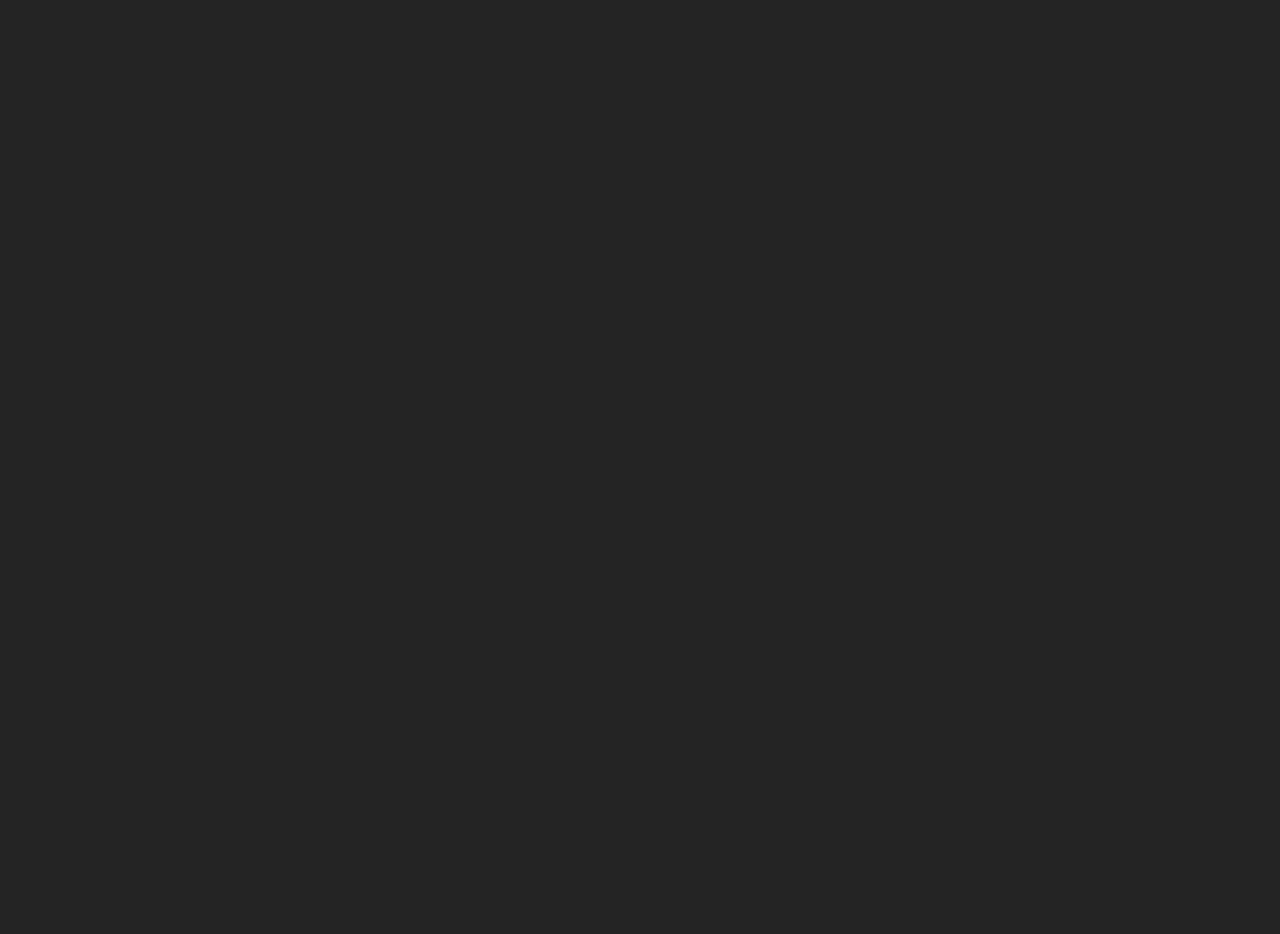
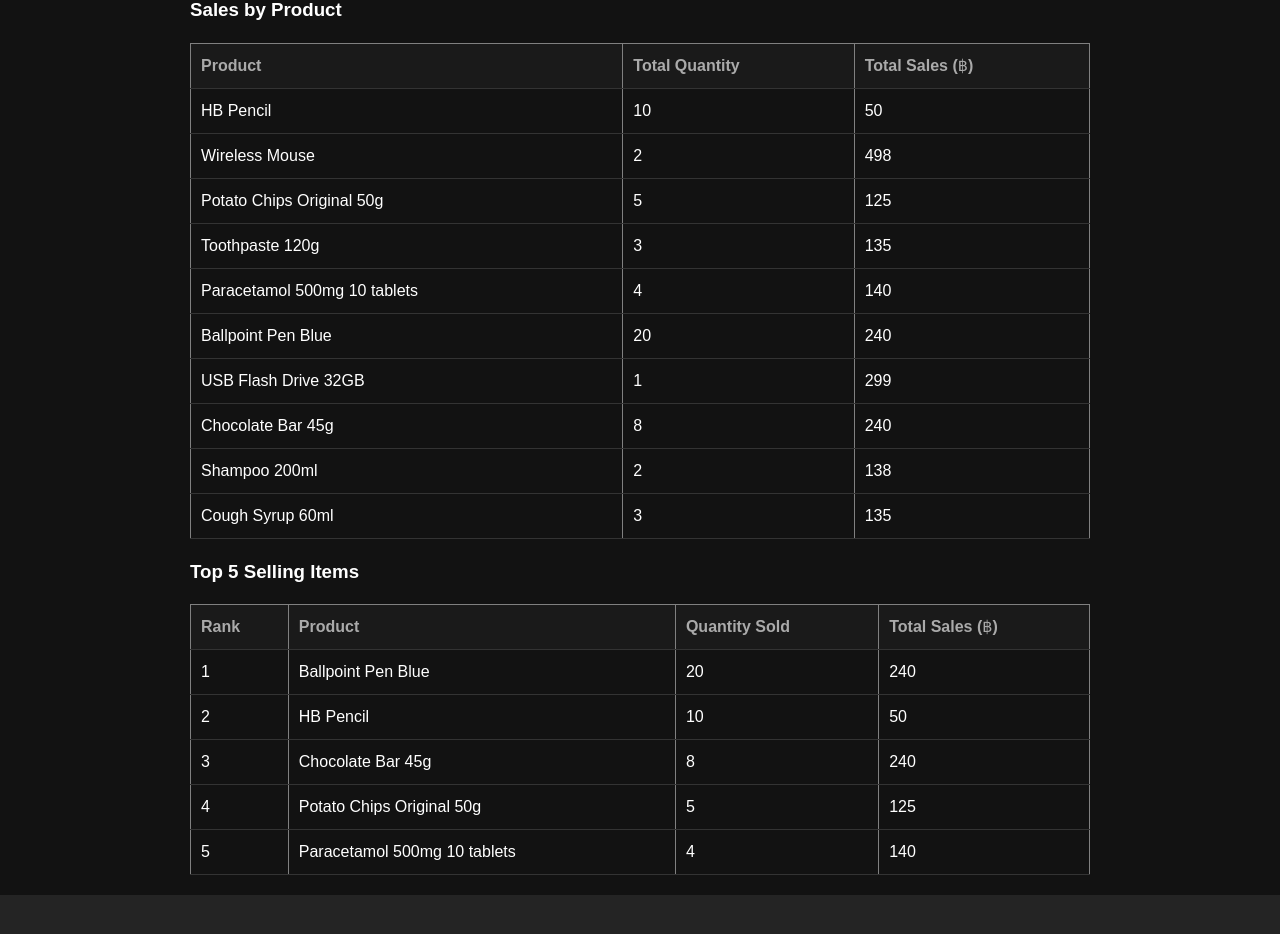
Before and after one commit to KyawZeyarHein/Project01-pos, a React (Vite) app: page /#/ in a window 1280 px wide. Shown: the part 900-1834 px from the top of the page. Before the commit the page ends 937 px from the top, so only its background shows below. Built offline with nearby package versions, Linux system fonts and the light colour scheme.

Commit message:
Add sales by product and top 5 selling items

```diff
--- a/src/pages/Dashboard.jsx
+++ b/src/pages/Dashboard.jsx
@@ -81,6 +81,25 @@ function Dashboard() {
 
   const modeLabel = mode === "daily" ? "Day" : mode === "weekly" ? "Week Starting" : "Month";
 
+  const salesByProduct = {};
+
+sales.forEach((sale) => {
+  if (!salesByProduct[sale.itemName]) {
+    salesByProduct[sale.itemName] = {
+      itemName: sale.itemName,
+      quantity: 0,
+      total: 0,
+    };
+  }
+
+  salesByProduct[sale.itemName].quantity += sale.quantity;
+  salesByProduct[sale.itemName].total += sale.totalPrice;
+});
+
+  const top5Products = Object.values(salesByProduct)
+    .sort((a, b) => b.quantity - a.quantity)
+    .slice(0, 5);
+
   return (
   <div className="container">
     <h2>Dashboard</h2>
@@ -108,6 +127,7 @@ function Dashboard() {
     {/* Period summary */}
     <div className="period-section">
       <h3>Sales Summary by Period</h3>
+
       <div className="period-selector">
         {["daily", "weekly", "monthly"].map((m) => (
           <button
@@ -145,8 +165,55 @@ function Dashboard() {
         </table>
       )}
     </div>
+
+    {/* Sales by Product */}
+    <h3>Sales by Product</h3>
+
+    <table border="1" cellPadding="8">
+      <thead>
+        <tr>
+          <th>Product</th>
+          <th>Total Quantity</th>
+          <th>Total Sales (฿)</th>
+        </tr>
+      </thead>
+      <tbody>
+        {Object.values(salesByProduct).map((p, index) => (
+          <tr key={index}>
+            <td>{p.itemName}</td>
+            <td>{p.quantity}</td>
+            <td>{p.total.toLocaleString()}</td>
+          </tr>
+        ))}
+      </tbody>
+    </table>
+
+    <h3>Top 5 Selling Items</h3>
+
+    <table border="1" cellPadding="8">
+      <thead>
+        <tr>
+          <th>Rank</th>
+          <th>Product</th>
+          <th>Quantity Sold</th>
+          <th>Total Sales (฿)</th>
+        </tr>
+      </thead>
+      <tbody>
+        {top5Products.map((p, index) => (
+          <tr key={index}>
+            <td>{index + 1}</td>
+            <td>{p.itemName}</td>
+            <td>{p.quantity}</td>
+            <td>{p.total.toLocaleString()}</td>
+          </tr>
+        ))}
+      </tbody>
+    </table>
   </div>
 );
+
+
 }
 
 export default Dashboard;
```
Also changed, not shown: 1 other file (tests, documents, lock files or other folders). Lines whose indentation alone changed are shown as unchanged.
